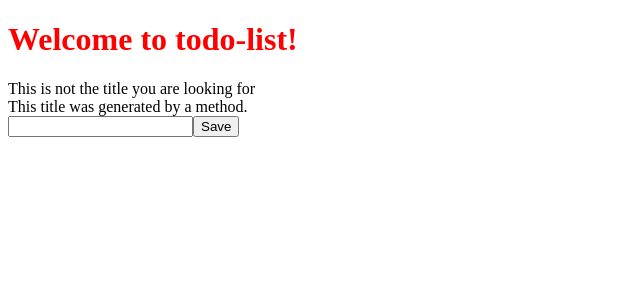
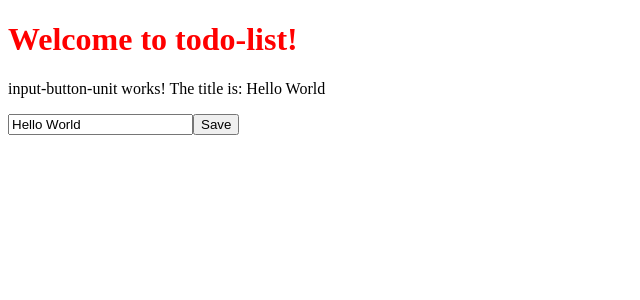
Before and after one commit to IlaCruz/ng-girls-todo-list, an Angular app: page / in a window 1280 px wide. Shown: the top 300 px of the page, without its empty margins (0-640 px from the left). Built offline with nearby package versions, Linux system fonts and the light colour scheme.

Commit message:
commit again input generated

```diff
--- a/src/app/input-button-unit/input-button-unit.component.ts
+++ b/src/app/input-button-unit/input-button-unit.component.ts
@@ -3,13 +3,18 @@
 @Component({
   selector: 'app-input-button-unit',
   template: `
-{{title}}
-<br>
-{{ generateTitle() }}
-<br>
-  <input>
-  <button>Save</button>
-`,
+    <p>
+      input-button-unit works!
+      The title is: {{ title }}
+    </p>
+
+    <input [value]="title"
+           (keyup.enter)="changeTitle($event.target.value)">
+
+    <button (click)="changeTitle('Button Clicked!')">
+      Save
+    </button>
+  `,
   styleUrls: ['./input-button-unit.component.scss']
 })
 export class InputButtonUnitComponent implements OnInit {
@@ -18,12 +23,9 @@
   constructor() { }
 
   ngOnInit(): void {
-    setTimeout(() => {
-      this.title = 'This is not the title you are looking for';
-    }, 3000);
   }
 
-  generateTitle(): string {
-    return 'This title was generated by a method.';
+  changeTitle(newTitle: string): void {
+    this.title = newTitle;
   }
 }
```
